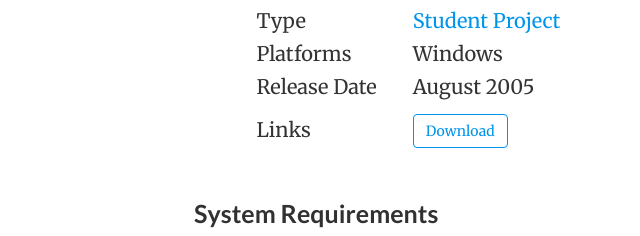
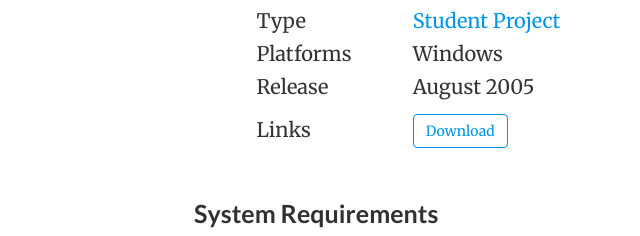
Before and after one commit to Vordan84/Vordan84.github.io, a plain HTML site: page portfolio_project/amoc_gc2005/index.html in a window 1280 px wide. Shown: the part 451-687 px from the top of the page, 86-726 px from the left. Drawn offline with nearby package versions, Linux system fonts and the light colour scheme; some icons are missing.

Commit message:
changed release loca

```diff
--- a/portfolio_project/amoc_gc2005/index.html
+++ b/portfolio_project/amoc_gc2005/index.html
@@ -178,7 +178,7 @@
     <div class="col-sm-1"></div>
     <div class="col-sm-10">
       <div class="row">
-        <div class="col-xs-12 col-sm-3 pub-row-heading">Release Date</div>
+        <div class="col-xs-12 col-sm-3 pub-row-heading">Release</div>
         <div class="col-xs-12 col-sm-9" itemprop="text">
           August 2005
         </div>
```
Also changed, not shown: portfolio_project/amoc_gc2006/index.html (+1 -1 lines), portfolio_project/crazy_quiz/index.html (+1 -1 lines), portfolio_project/drakensang/index.html (+1 -1 lines), portfolio_project/drakensang_online/index.html (+1 -1 lines), portfolio_project/drakensang_river/index.html (+1 -1 lines), portfolio_project/mika/index.html (+1 -1 lines), portfolio_project/nwn_vhc/index.html (+1 -1 lines), portfolio_project/nwn_vlsv/index.html (+1 -1 lines), portfolio_project/nwn_vsw/index.html (+1 -1 lines), portfolio_project/pet_vet_aus_nds/index.html (+1 -1 lines), portfolio_project/pet_vet_aus_pc/index.html (+1 -1 lines), portfolio_project/rascalli/index.html (+1 -1 lines).
